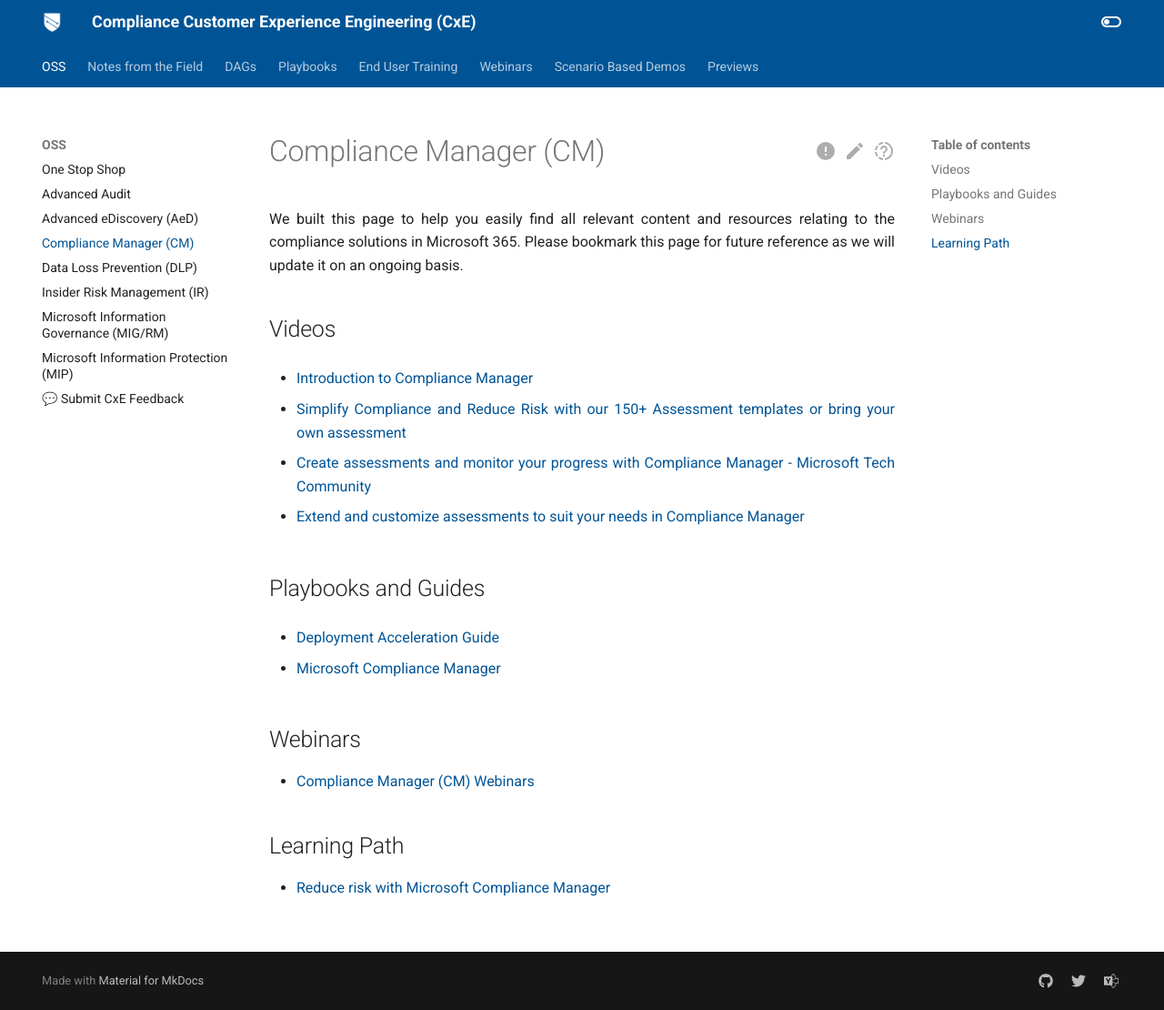
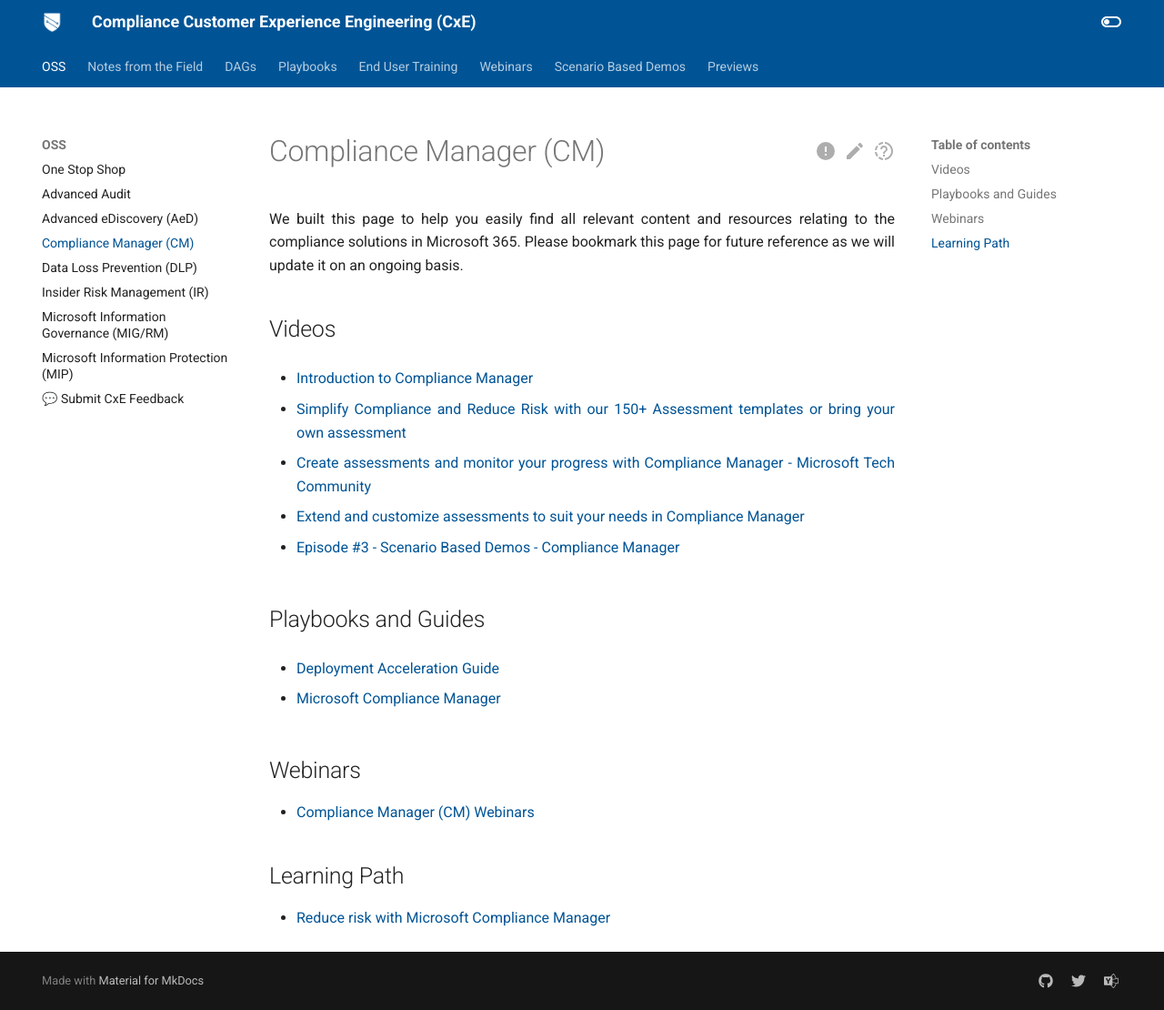
Before and after one commit to microsoft/ComplianceCxE, an MkDocs documentation site: the page built from docs/resources/cm.md, in a window 1280 px wide and 1110 px high. Shown: the whole window at 91% size. Built offline with MkDocs 1.6.1 and Material for MkDocs 9.7.7, drawn with Linux system fonts in a browser that asks for light colours; comment, search, counter and statistics services are not loaded; old or Windows-style settings are respelled for this version of MkDocs.

Commit message:
Added Video to CM resource page

```diff
--- a/docs/resources/cm.md
+++ b/docs/resources/cm.md
@@ -16,6 +16,8 @@
 
 * [Extend and customize assessments to suit your needs in Compliance Manager](https://techcommunity.microsoft.com/t5/video-hub/extend-and-customize-assessments-to-suit-your-needs-in/m-p/1687991)
 
+* [Episode #3 - Scenario Based Demos - Compliance Manager](https://www.youtube.com/watch?v=XaBnjGK9pDM)
+
 ## Playbooks and Guides
 * [Deployment Acceleration Guide](../../dag/cm)
 
```
